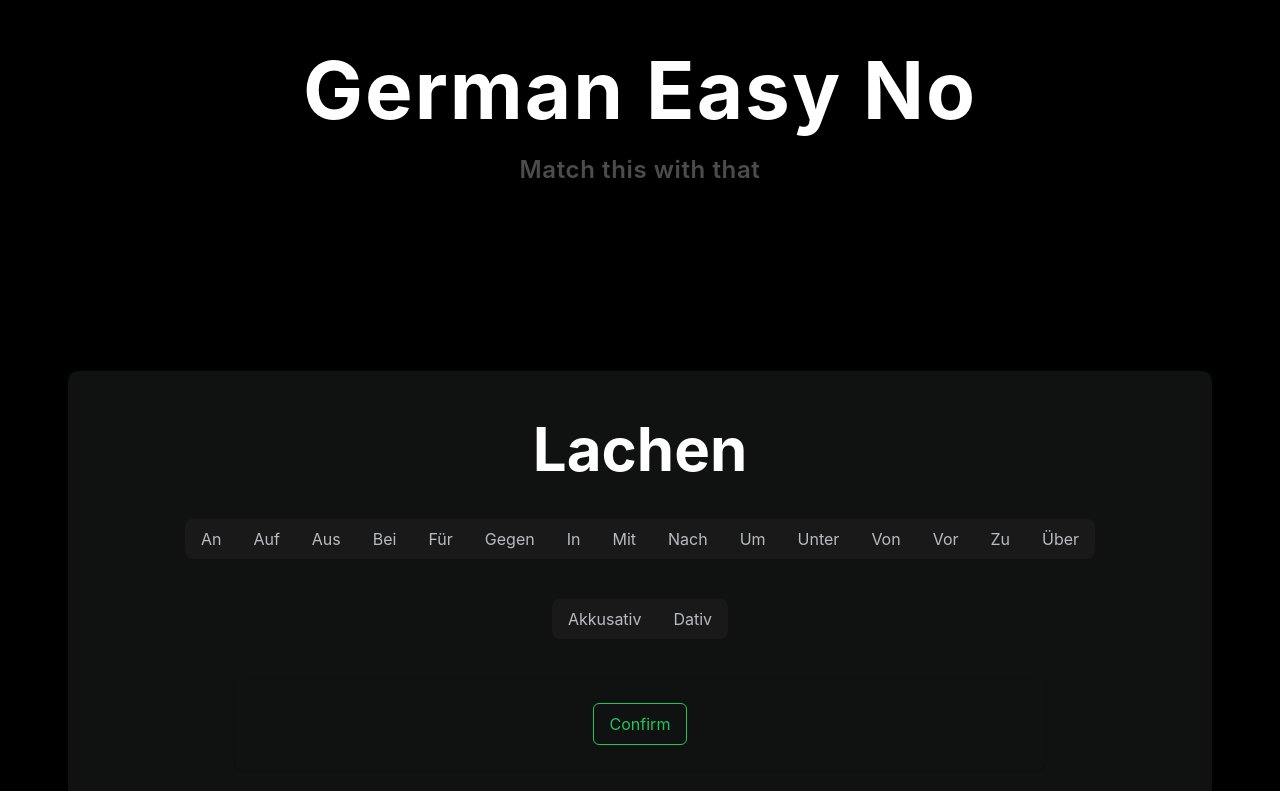
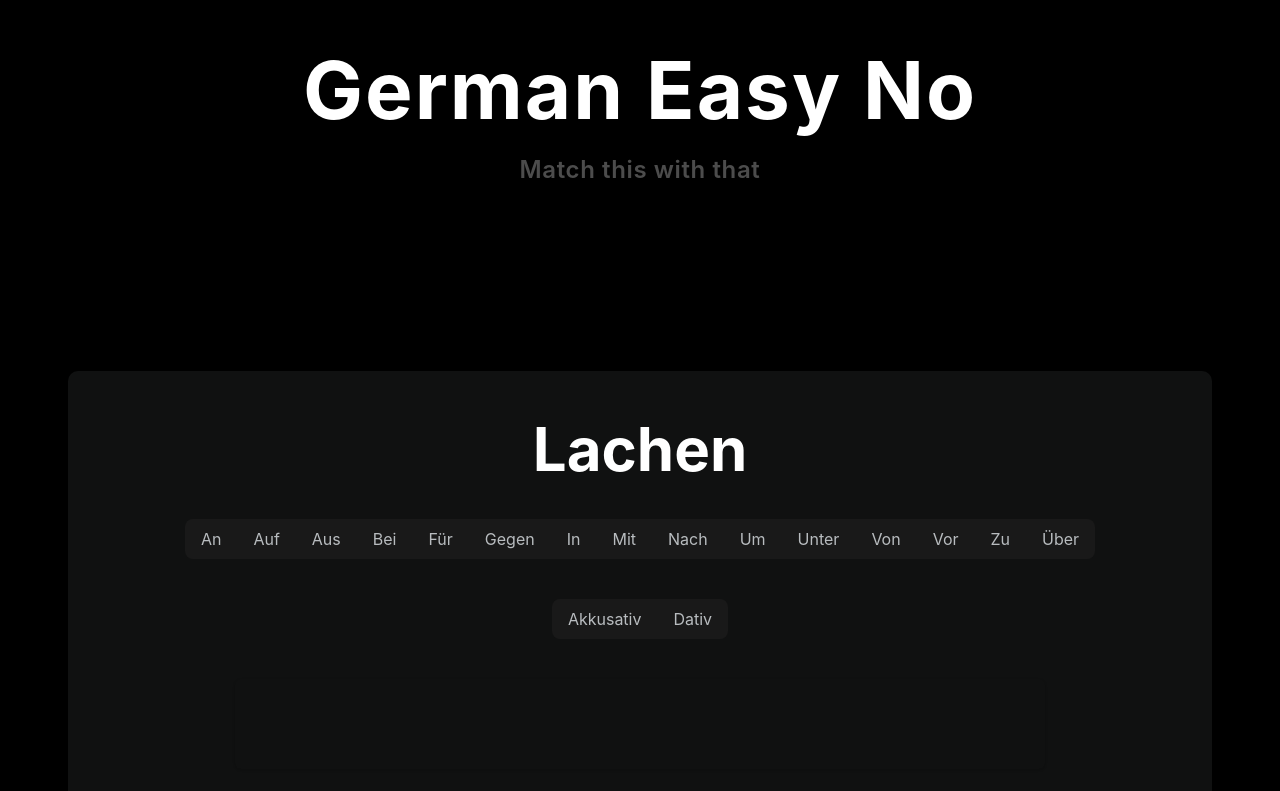
Before and after one commit to glaubernespoli/german-exam-website, a Next.js app: page / in a window 1280 px wide. Shown: the part 161-952 px from the top of the page. Built offline with nearby package versions, Linux system fonts and the light colour scheme.

Commit message:
disable confirm button if values not selected

```diff
--- a/components/ContentCard.tsx
+++ b/components/ContentCard.tsx
@@ -23,6 +23,8 @@ const ContentCard = ({ prepositions, cases }: ContentCardProps) => {
     event.preventDefault();
     verbsRepo.validateVerb(verb, preposition, xCase);
   };
+
+  const buttonDisabled: boolean = !xCase || !preposition;
   return (
     <div className="max-w-6xl px-3 pt-12 pb-24 mx-auto fsac4 md:px-1">
       <div className="ktq4">
@@ -30,7 +32,7 @@ const ContentCard = ({ prepositions, cases }: ContentCardProps) => {
           <h2 className="pt-4 text-6xl font-bold text-center text-white capitalize">{verb?.verb}</h2>
           <PrepositionsContainer prepositionList={prepositions} setPreposition={setPreposition} />
           <CasesContainer caseList={cases} setCase={setCase} />
-          <ButtonsContainer />
+          <ButtonsContainer disabled={buttonDisabled} />
         </form>
       </div>
     </div>
--- a/components/container/ButtonsContainer.tsx
+++ b/components/container/ButtonsContainer.tsx
@@ -1,10 +1,11 @@
-const ButtonsContainer = () => {
+const ButtonsContainer = ({ disabled }: { disabled: boolean }) => {
   return (
     <div className="flex items-center w-3/4 px-6 py-4 mx-auto my-3 rounded-md shadow">
       <div className="w-full mx-auto text-center">
         <button
+          disabled={disabled}
           type="submit"
-          className="px-4 py-2 m-2 text-green-500 transition duration-500 border border-green-500 rounded-md select-none ease hover:text-white hover:bg-green-600 focus:outline-none focus:shadow-outline"
+          className="visible px-4 py-2 m-2 text-green-500 transition duration-300 ease-linear border border-green-500 rounded-md select-none disabled:invisible hover:text-white hover:bg-green-600 focus:outline-none focus:shadow-outline"
         >
           Confirm
         </button>
--- a/components/container/OptionsContainer.tsx
+++ b/components/container/OptionsContainer.tsx
@@ -14,7 +14,7 @@ const OptionsContainer = ({ data, group, handler }: OptionProps) => {
     <div className="flex items-center justify-center m-10">
       <div className="bg-gray-900 rounded-lg">
         {data.map((item) => (
-          <div key={item.id} className="inline-flex rounded-lg hover:bg-green-900">
+          <div key={item.id} className="inline-flex transition duration-300 ease-linear rounded-lg hover:bg-green-900">
             <input type="radio" name={group} id={item.id} value={item.id} hidden onChange={handler} />
             <label
               htmlFor={item.id}
--- a/helpers/verbs-repo.ts
+++ b/helpers/verbs-repo.ts
@@ -12,9 +12,7 @@ const verbsRepo = {
   getPrepositions: async () => prepositions.sort(),
   getCases: async () => typedCases,
   getCaseFrom: async (caseValue: string) => typedCases.find((xCase) => xCase.symbol === caseValue),
-  validateVerb: async (verb: Verb | undefined, preposition: string | undefined, xCase: Case | undefined) => {
-    console.log(`verb: ${verb}, prep: ${preposition}, case: ${xCase}`);
-  },
+  validateVerb: async (verb: Verb | undefined, preposition: string | undefined, xCase: Case | undefined) => {},
 };
 
 export default verbsRepo;
```
